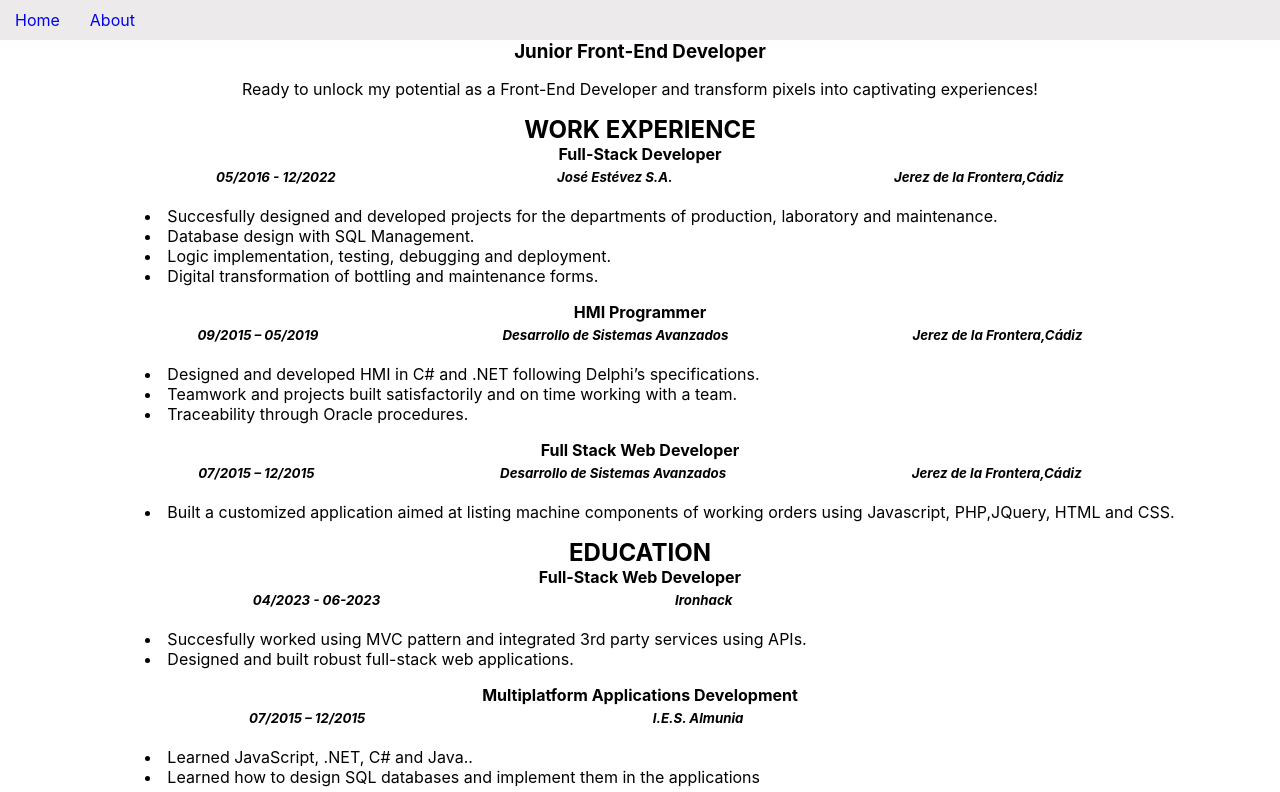
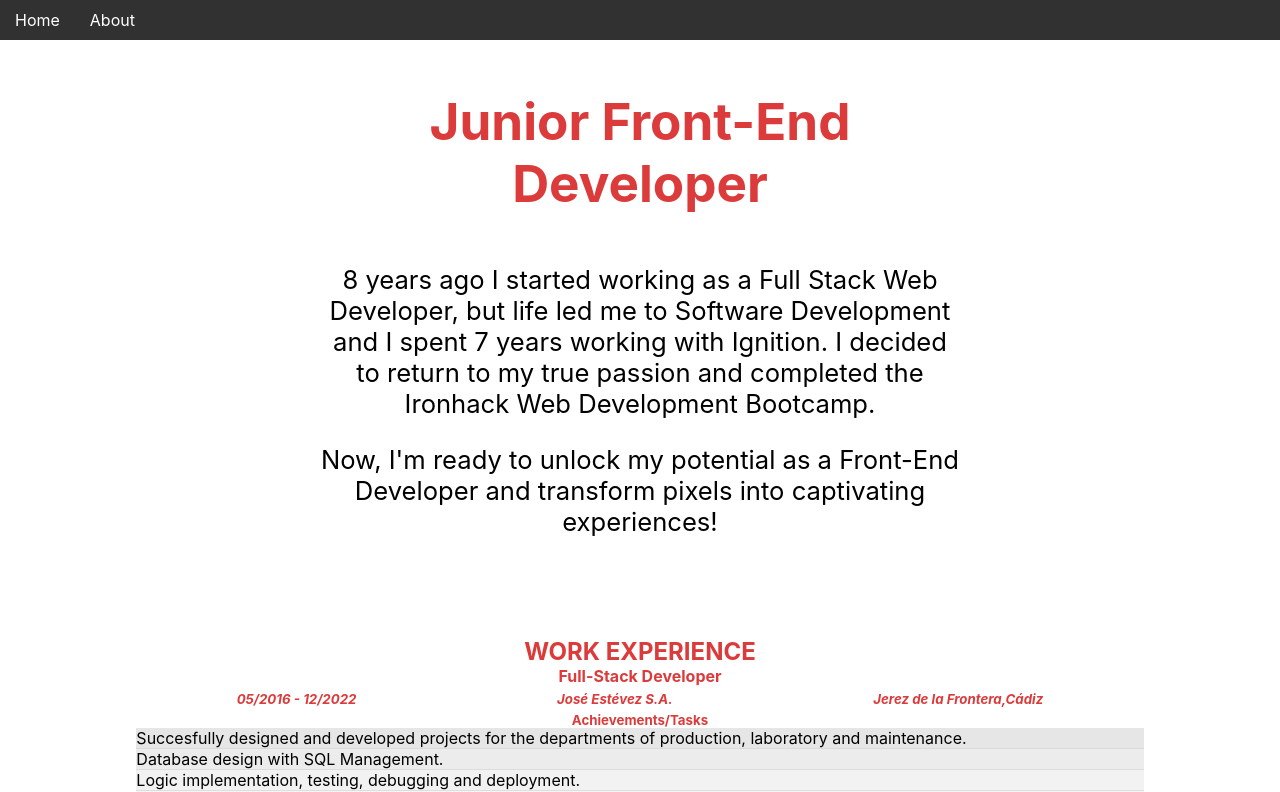
Before and after one commit to fagarmartin/my-web, a React (Vite) app: page / in a window 1280 px wide. Shown: the top 792 px of the page. Built offline with nearby package versions, Linux system fonts and the light colour scheme.

Commit message:
adding style

```diff
--- a/index.html
+++ b/index.html
@@ -4,7 +4,7 @@
     <meta charset="UTF-8" />
     <link rel="icon" type="image/svg+xml" href="/vite.svg" />
     <meta name="viewport" content="width=device-width, initial-scale=1.0" />
-    <title>Fatima Garcia Martin</title>
+    <title>fgm - Personal site</title>
   </head>
   <body>
     <div id="root"></div>
--- a/src/App.css
+++ b/src/App.css
@@ -1,3 +1,8 @@
+*{
+  margin: 0;
+  padding: 0;
+  box-sizing: border-box;
+}
 .App {
   text-align: center;
 }
--- a/src/components/Header.jsx
+++ b/src/components/Header.jsx
@@ -1,11 +1,24 @@
-
-
 function Header() {
   return (
-    <div>
-    <h3>Junior Front-End Developer</h3>
-    <p>Ready to unlock my potential as a Front-End Developer and transform pixels into captivating experiences!</p></div>
-  )
+    <header>
+      <div className="header-container">
+        <h1>Junior Front-End Developer</h1>
+      <div className="about-me">
+        <p>
+          {new Date().getFullYear() - 2015} years ago I started working as a
+          Full Stack Web Developer, but life led me to Software Development and
+          I spent 7 years working with Ignition. I decided to return to my true
+          passion and completed the Ironhack Web Development Bootcamp.
+        </p>
+        <p>
+          Now, I&apos;m ready to unlock my potential as a Front-End Developer
+          and transform pixels into captivating experiences!
+        </p>
+        </div>
+      </div>
+
+    </header>
+  );
 }
 
-export default Header
+export default Header;
--- /dev/null
+++ b/src/components/Section.jsx
@@ -0,0 +1,21 @@
+import SectionCard from "./SectionCard";
+function SectionWork({className,data,title,titleTasks}) {
+  return (
+    <section className={`${className} card`}>
+        <h2>{title}</h2>
+        {data.map(({ id, title, company, date, city, achievements }) => (
+          <SectionCard
+            key={id}
+            title={title}
+            company={company}
+            date={date}
+            city={city}
+            achievements={achievements}
+            titleTasks={titleTasks}
+          />
+        ))}
+        </section>
+  )
+}
+
+export default SectionWork
--- a/src/components/SectionCard.jsx
+++ b/src/components/SectionCard.jsx
@@ -1,20 +1,20 @@
 import SectionElement from "./SectionElement";
 
-function SectionCard({ title, company, date, city,achievements}) {
+function SectionCard({ title, company, date, city, achievements, titleTasks }) {
   // hacer que al poner el raton encima salgan las habilidades usadas para cada trabajo
 
   return (
-    <div className="list-cards" >
+    <div className="list-cards">
       <h4>{title}</h4>
       <div className="info-details">
         <h5>{date}</h5> <h5>{company}</h5> <h5>{city}</h5>
       </div>
-      <ul className="achievements-tasks">{achievements.map((each,i)=>{
-        return (
-
-          <SectionElement key={`achv${i}`} each={each}/>
-        )
-      })}</ul>
+      {titleTasks && <h5>{titleTasks}</h5>}
+      <ul className="achievements-tasks">
+        {achievements.map((each, i) => {
+          return <SectionElement key={`achv${i}`} each={each} index={i} />;
+        })}
+      </ul>
     </div>
   );
 }
--- a/src/components/SectionElement.jsx
+++ b/src/components/SectionElement.jsx
@@ -1,8 +1,8 @@
 // hacer que al pasar el cursor encima aparezcan las skills de ese trabajo/educacion
 
-function SectionElement({each}) {
+function SectionElement({each,index}) {
   return (
-    <li>{each}</li>
+    <li className={`bg${index}`}>{each}</li>
   )
 }
 
--- a/src/index.css
+++ b/src/index.css
@@ -11,41 +11,90 @@ code {
   font-family: source-code-pro, Menlo, Monaco, Consolas, "Courier New",
     monospace;
 }
-h1,h2,h3,h4,h5,h6{
+
+h1,
+h2,
+h3,
+h4,
+h5,
+h6 {
   padding: 0;
   margin: 0;
+  color: rgb(219, 59, 59);
 }
+
 nav {
   display: flex;
   flex-wrap: wrap;
-  background-color: rgb(236, 234, 234);
+  background-color: rgb(49, 49, 49);
 }
+
 nav li {
   padding: 10px 15px;
+}
+
+li {
   list-style: none;
 }
 
 a {
+  color: white;
   text-decoration: none;
 }
-.container{
+.container {
   display: flex;
   flex-direction: column;
   align-items: center;
+}
 
-}
 /* EXPERIENCE*/
-.info-details{
+.info-details {
   display: flex;
   justify-content: space-around;
 }
-.info-details h5{
+.info-details h5 {
   padding: 5px 15px;
   font-style: italic;
 }
-.achievements-tasks{
+.achievements-tasks {
   display: flex;
   flex-direction: column;
   align-items: flex-start;
-  list-style:inside;
+  list-style: inside;
 }
+.achievements-tasks li {
+  width: 100%;
+  border-bottom: 1px solid rgba(212, 212, 212, 0.644);
+  text-align: left;
+}
+
+.bg0 {
+  background-color: rgba(129, 128, 128, 0.2);
+}
+
+.bg1 {
+  background-color: rgba(129, 128, 128, 0.15);
+}
+.bg2 {
+  background-color: rgba(129, 128, 128, 0.1);
+}
+.bg3 {
+  background-color: rgba(129, 128, 128, 0.08);
+}
+header {
+  display: flex;
+  flex-direction: column;
+  align-items: center;
+}
+.header-container {
+  margin: 50px 0;
+  font-size: 2vw;
+  width: 50%;
+}
+
+.about-me{
+  margin: 50px 0;
+}
+.about-me p{
+  margin-bottom: 25px;
+}
--- a/src/pages/Home.jsx
+++ b/src/pages/Home.jsx
@@ -1,5 +1,5 @@
 import Header from "../components/Header";
-import SectionCard from "../components/SectionCard";
+import Section from "../components//Section";
 import LanguageCard from "../components/LanguageCard";
 import dataWork from "../data/workexperience.json";
 import dataEducation from "../data/education.json";
@@ -8,34 +8,11 @@ function Home() {
   return (
     <div className="container">
       <Header />
+
       <div className="my-experience">
         {/* jose estevez */}
-        <section className="work-experience">
-        <h2>WORK EXPERIENCE</h2>
-        {dataWork.map(({ id, title, company, date, city, achievements }) => (
-          <SectionCard
-            key={id}
-            title={title}
-            company={company}
-            date={date}
-            city={city}
-            achievements={achievements}
-          />
-        ))}
-        </section>
-        <section className="education">
-        <h2>EDUCATION</h2>
-        {dataEducation.map(({ id, title, company, date, city, achievements }) => (
-          <SectionCard
-            key={id}
-            title={title}
-            company={company}
-            date={date}
-            city={city}
-            achievements={achievements}
-          />
-        ))}
-        </section>
+       <Section data={dataWork} className={"work-experience"} title="WORK EXPERIENCE" titleTasks="Achievements/Tasks"/>
+       <Section data={dataEducation} className={"education"} title="EDUCATION" />
         <section>
           <h2>LANGUAGES</h2>
         <LanguageCard language={"English"} title={"Certificate in Advanced English, C1."}/>
```
Also changed, not shown: public/wave.svg (added), src/App.jsx (line endings or trailing spaces).
